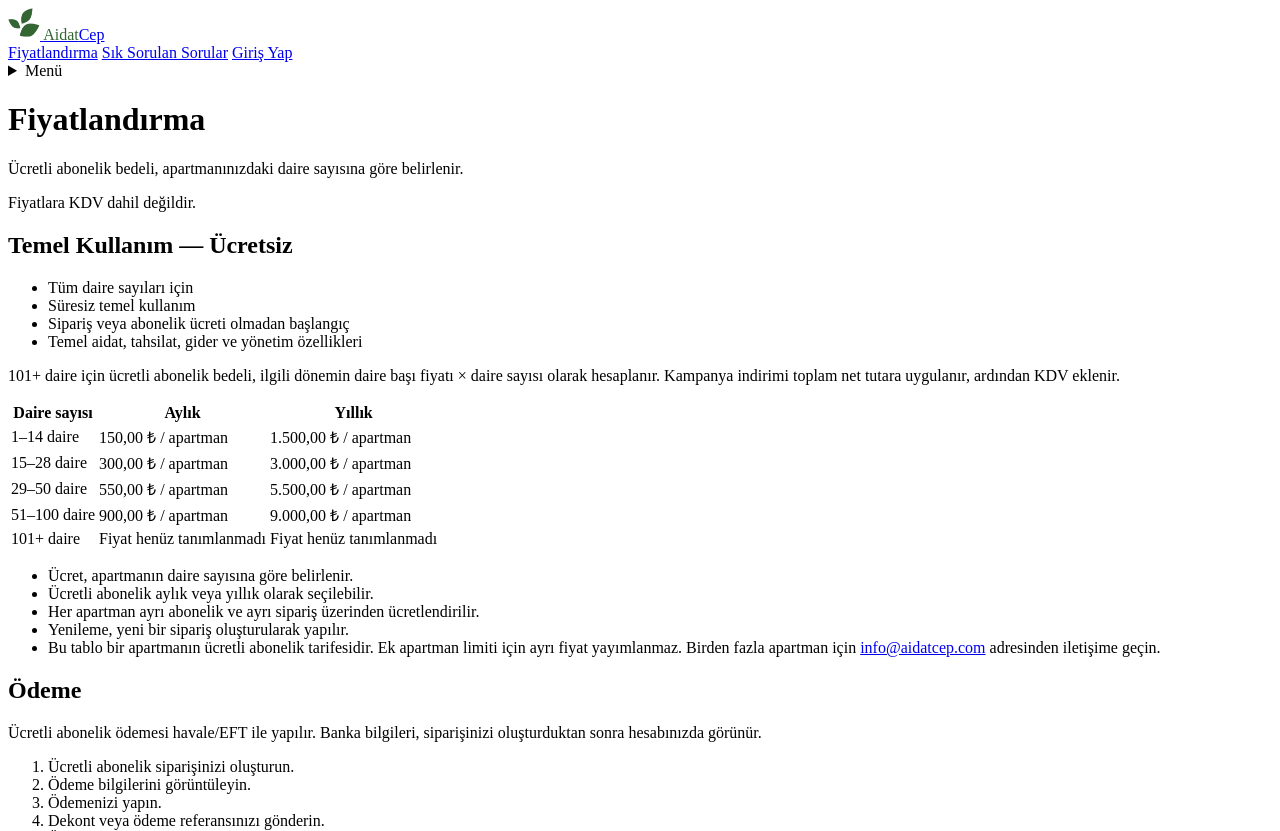
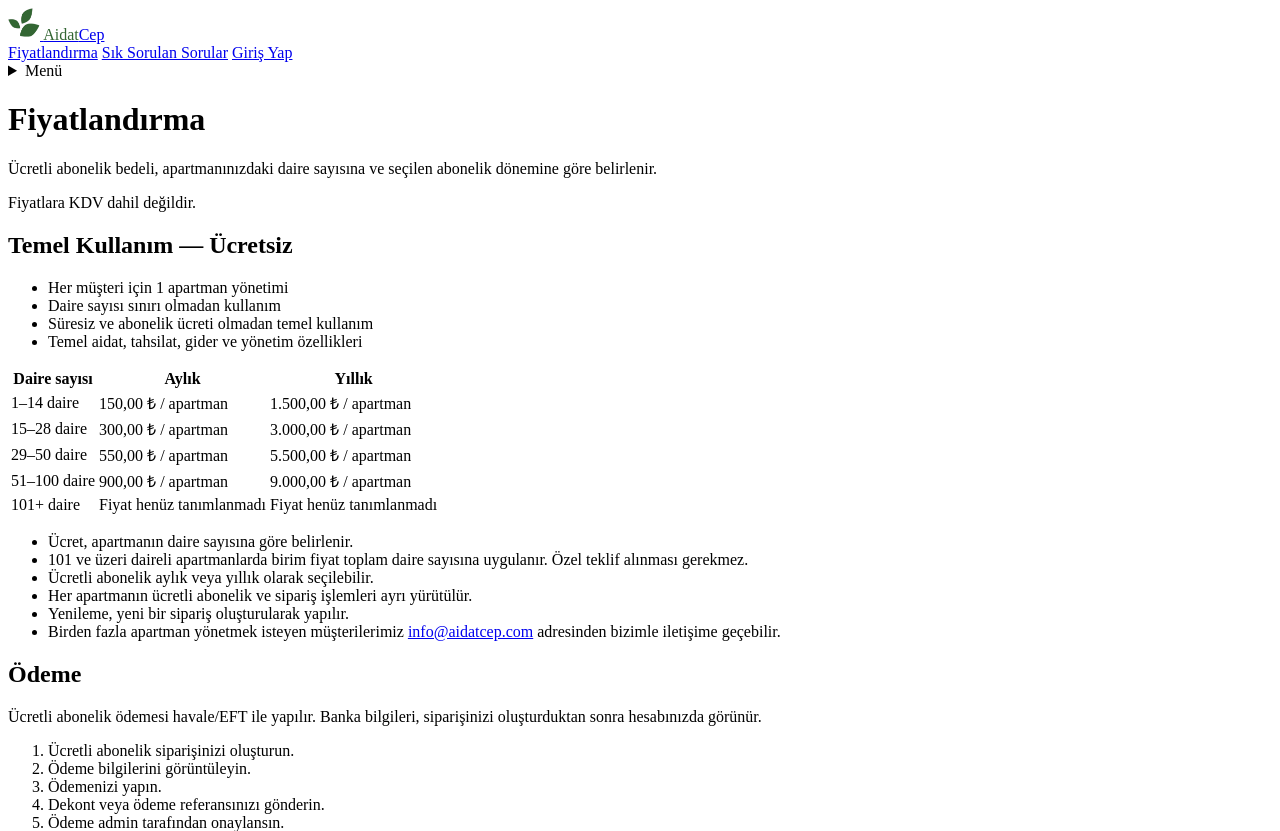
Before and after one commit to haksoz/apartmanyonetimi, a Laravel app: page /fiyatlandirma in a window 1280 px wide. Shown: the top 831 px of the page. Run offline with Laravel 12, Linux system fonts and the light colour scheme; data comes from the database, SQL or seed files in the repository.

Commit message:
Update microsite content for current commercial policy

```diff
--- a/resources/views/landing.blade.php
+++ b/resources/views/landing.blade.php
@@ -23,7 +23,7 @@
                 <a href="{{ route('login') }}" class="inline-flex justify-center rounded-xl border border-slate-300 bg-white px-6 py-3.5 text-base font-semibold text-slate-700 hover:bg-slate-50">Giriş Yap</a>
             </div>
             <p class="mt-5 text-sm text-slate-600 leading-relaxed">
-                Bir apartmanınızla ücretsiz başlayın. Birden fazla apartman için
+                Bir apartmanınızla ücretsiz başlayın. Temel kullanımı daire sayısı sınırı olmadan süresiz sürdürün. Birden fazla apartman için
                 <a href="mailto:info@aidatcep.com" class="font-semibold text-emerald-800 underline">bizimle iletişime geçin</a>.
             </p>
         </div>
@@ -63,7 +63,7 @@
 <section class="py-16 px-4 sm:px-6 bg-white">
     <div class="max-w-6xl mx-auto">
         <h2 class="text-3xl font-extrabold text-slate-950">Ücretsiz temel kullanım</h2>
-        <p class="mt-3 max-w-2xl text-slate-600">Hesap oluşturmak ücretsizdir. Kayıt sırasında abonelik veya sipariş açılmaz. Tüm apartmanlarda temel kullanım süresizdir.</p>
+        <p class="mt-3 max-w-2xl text-slate-600">Hesap oluşturmak ücretsizdir. Her müşteri başlangıçta bir apartman oluşturma hakkına sahiptir. Bir apartman için temel kullanım, daire sayısı sınırı olmadan süresiz ve ücretsizdir. Kayıt sırasında ücretli abonelik veya sipariş açılmaz.</p>
         <div class="mt-8 grid sm:grid-cols-2 lg:grid-cols-3 gap-4">
             @foreach ([
                 ['Aidat takibi', 'Aidat kayıtlarını oluşturun ve dairelerin borç durumunu izleyin.'],
@@ -85,7 +85,7 @@
 <section class="py-16 px-4 sm:px-6 bg-slate-50">
     <div class="max-w-6xl mx-auto">
         <h2 class="text-3xl font-extrabold text-slate-950">Ücretli abonelik</h2>
-        <p class="mt-3 max-w-2xl text-slate-600">Bu araçlar, ilgili apartmanın ücretli aboneliği onaylandığında açılır. Tarife daire sayısına göredir.</p>
+        <p class="mt-3 max-w-2xl text-slate-600">Bu araçlar, ilgili apartmanın ücretli aboneliği onaylandığında açılır. Tarife daire sayısına ve seçilen abonelik dönemine göredir. Her apartmanın ücretli abonelik ve sipariş işlemleri ayrı yürütülür.</p>
         <div class="mt-8 grid sm:grid-cols-2 lg:grid-cols-3 gap-4">
             @foreach ([
                 ['Otomatik aidat planlama', 'Aidat planı tanımlayın ve dönemsel tahakkuku plandan üretin.'],
--- a/resources/views/microsite/pricing.blade.php
+++ b/resources/views/microsite/pricing.blade.php
@@ -24,18 +24,17 @@
 <main class="pt-32 pb-20 px-4 sm:px-6">
     <div class="max-w-4xl mx-auto">
         <h1 class="text-3xl sm:text-4xl font-extrabold text-slate-950 mb-3">Fiyatlandırma</h1>
-        <p class="text-slate-500 text-lg mb-3">Ücretli abonelik bedeli, apartmanınızdaki daire sayısına göre belirlenir.</p>
+        <p class="text-slate-500 text-lg mb-3">Ücretli abonelik bedeli, apartmanınızdaki daire sayısına ve seçilen abonelik dönemine göre belirlenir.</p>
         <p class="mb-10 text-sm font-medium text-slate-600">Fiyatlara KDV dahil değildir.</p>
 
         <div class="rounded-2xl border border-emerald-200 bg-emerald-50 p-6 sm:p-8 mb-8">
             <h2 class="text-xl font-bold text-slate-950">Temel Kullanım — Ücretsiz</h2>
             <ul class="mt-4 list-disc space-y-2 pl-5 text-sm text-slate-700">
-                <li>Tüm daire sayıları için</li>
-                <li>Süresiz temel kullanım</li>
-                <li>Sipariş veya abonelik ücreti olmadan başlangıç</li>
+                <li>Her müşteri için 1 apartman yönetimi</li>
+                <li>Daire sayısı sınırı olmadan kullanım</li>
+                <li>Süresiz ve abonelik ücreti olmadan temel kullanım</li>
                 <li>Temel aidat, tahsilat, gider ve yönetim özellikleri</li>
             </ul>
-            <p class="mt-4 text-sm text-slate-600">101+ daire için ücretli abonelik bedeli, ilgili dönemin daire başı fiyatı × daire sayısı olarak hesaplanır. Kampanya indirimi toplam net tutara uygulanır, ardından KDV eklenir.</p>
         </div>
 
         <div class="rounded-2xl border border-slate-200 bg-white overflow-hidden">
@@ -67,10 +66,11 @@
 
         <ul class="mt-8 list-disc space-y-2 pl-5 text-sm text-slate-600">
             <li>Ücret, apartmanın daire sayısına göre belirlenir.</li>
+            <li>101 ve üzeri daireli apartmanlarda birim fiyat toplam daire sayısına uygulanır. Özel teklif alınması gerekmez.</li>
             <li>Ücretli abonelik aylık veya yıllık olarak seçilebilir.</li>
-            <li>Her apartman ayrı abonelik ve ayrı sipariş üzerinden ücretlendirilir.</li>
+            <li>Her apartmanın ücretli abonelik ve sipariş işlemleri ayrı yürütülür.</li>
             <li>Yenileme, yeni bir sipariş oluşturularak yapılır.</li>
-            <li>Bu tablo bir apartmanın ücretli abonelik tarifesidir. Ek apartman limiti için ayrı fiyat yayımlanmaz. Birden fazla apartman için <a href="mailto:info@aidatcep.com" class="font-semibold text-emerald-800 underline">info@aidatcep.com</a> adresinden iletişime geçin.</li>
+            <li>Birden fazla apartman yönetmek isteyen müşterilerimiz <a href="mailto:info@aidatcep.com" class="font-semibold text-emerald-800 underline">info@aidatcep.com</a> adresinden bizimle iletişime geçebilir.</li>
         </ul>
 
         <h2 class="mt-14 text-2xl font-extrabold text-slate-950 mb-4">Ödeme</h2>
```
Also changed, not shown: resources/views/microsite/faq.blade.php (+5 -5 lines).
